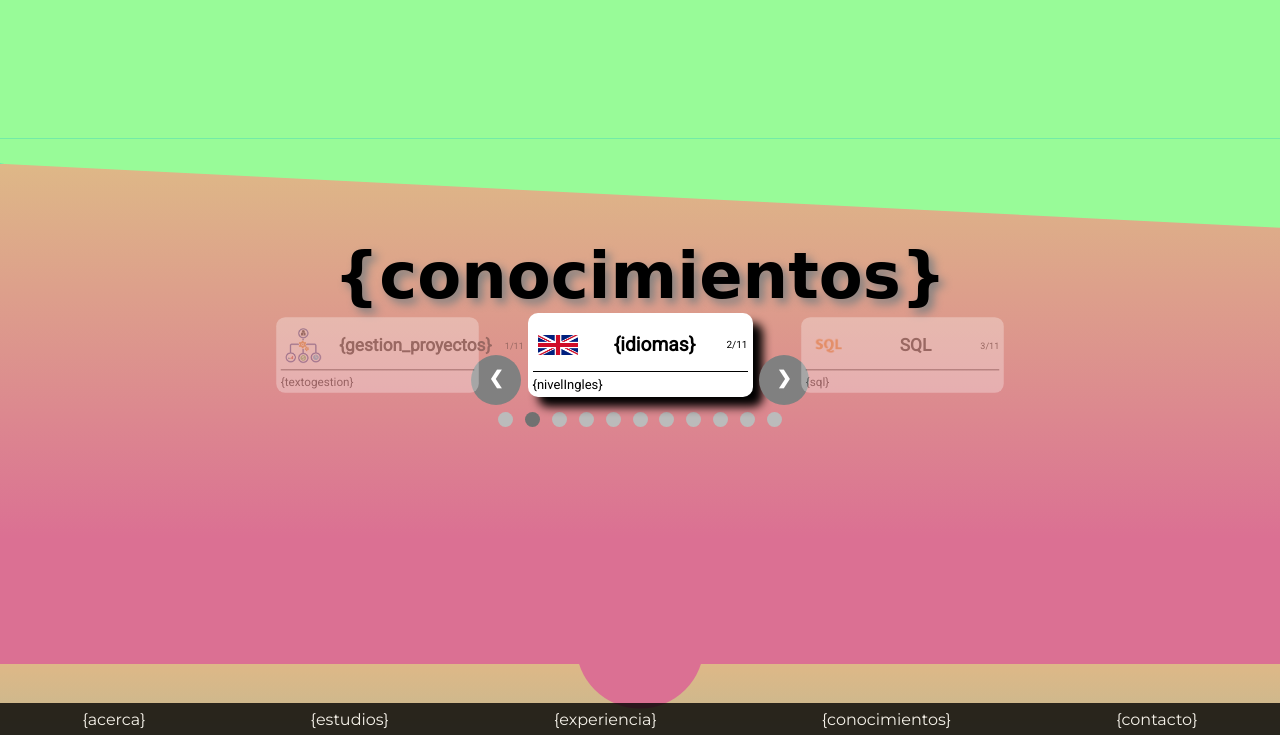
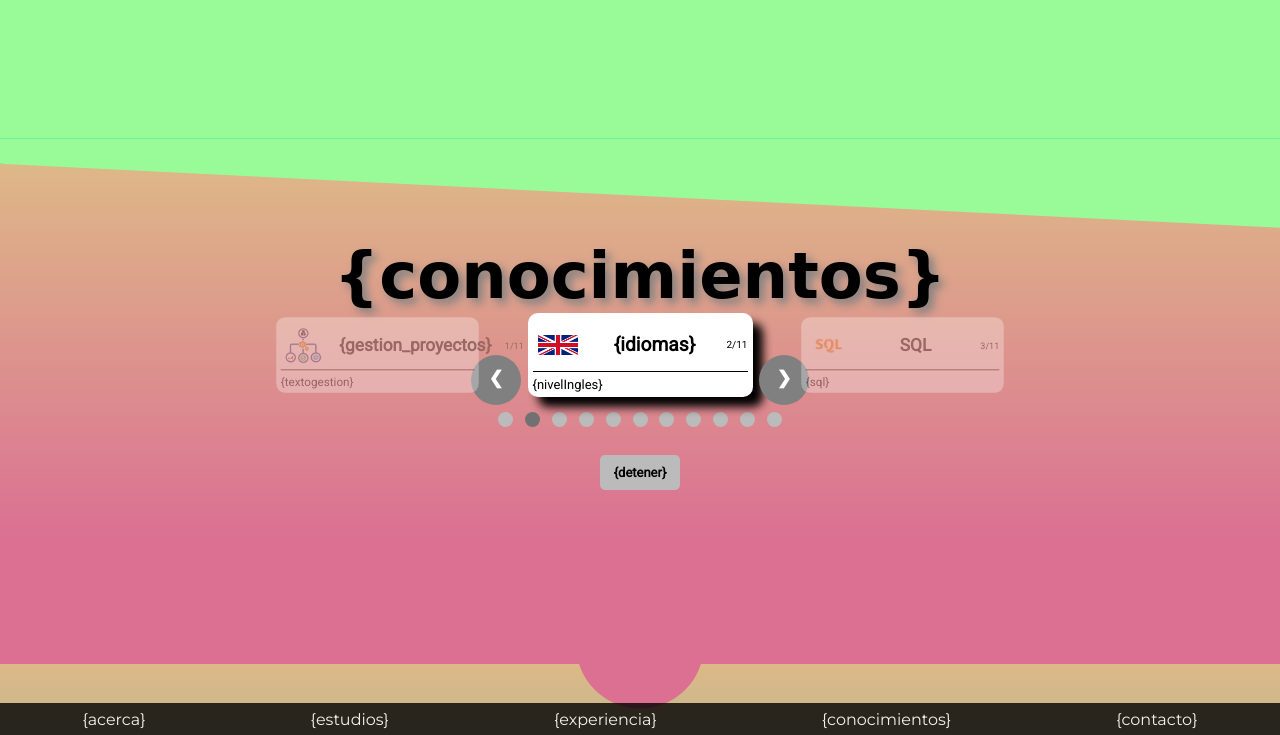
Before and after one commit to zni4/CV_Ignacio, a plain HTML site: page index.html in a window 1280 px wide. Both pictures are taken after a click on the element 532 px from the left and 2504 px from the top of the page. Shown: the part 2169-2904 px from the top of the page. Drawn offline with nearby package versions, Linux system fonts and the light colour scheme; a web font is replaced by a local one.

Commit message:
Posibilidad de para y reanudar el carrusel

```diff
--- a/index.html
+++ b/index.html
@@ -586,6 +586,7 @@
 				<span class="punto" onclick="currentSlide(10)"></span>
 				<span class="punto" onclick="currentSlide(11)"></span>
 			</div>
+            <span id="detener" class="boton" onclick="detener();">{detener}</span>
 		</div>
 
 		<div
--- a/resources/Textos.xml
+++ b/resources/Textos.xml
@@ -379,4 +379,12 @@
     <ES>desc .net</ES>
     <EN>desc .net en</EN>
   </Literal>
+  <Literal Id="detener">
+    <ES>Detener</ES>
+    <EN>Stop</EN>
+  </Literal>
+  <Literal Id="reanudar">
+    <ES>Reanudar</ES>
+    <EN>Resume</EN>
+  </Literal>
 </Literales>
--- a/resources/css/carrusel.css
+++ b/resources/css/carrusel.css
@@ -146,3 +146,20 @@
 .numero_conocimiento {
 	font-size: x-small;
 }
+
+.boton {
+    font-size: small;
+    font-weight: 600;
+    border-radius: 5px;
+    background-color: #bbb;
+    padding: 10px;
+    width: 80px;
+    align-self: center;
+    margin-top: 20px;
+}
+
+    .boton:hover {
+        background-color: #717171;
+        cursor: pointer;
+        color: white;
+    }
--- a/resources/js/carrusel.js
+++ b/resources/js/carrusel.js
@@ -1,10 +1,13 @@
 var slideIndex = 1;
+var t;
 
 function plusSlides(n) {
+    clearTimeout(t);
 	showSlides((slideIndex += n));
 }
 
 function currentSlide(n) {
+    clearTimeout(t);
 	showSlides((slideIndex = n));
 }
 
@@ -65,5 +68,30 @@ function showSlides(n) {
 	slides[anterior].className += ' notfocus anterior';
 
 	slides[siguiente].style.display = 'block';
-	slides[siguiente].className += ' notfocus siguiente';
+    slides[siguiente].className += ' notfocus siguiente';
+
+    if (n > slides.length) {
+        slideIndex = 1;
+        n = 1;
+    }
+
+    t = setTimeout(function () { currentSlide(n + 1);}, 3000);
 }
+
+var detenido = false;
+var fichaParada;
+
+function detener() {
+    fichaParada = slideIndex;
+
+    if (!detenido) {
+        detenido = true;
+        document.getElementById("detener").innerHTML = TraducirClave("reanudar");
+        clearTimeout(t);
+    }
+    else {
+        detenido = false;
+        document.getElementById("detener").innerHTML = TraducirClave("detener");
+        t = setTimeout(function () { currentSlide(fichaParada); }, 3000);
+    }
+}
```
